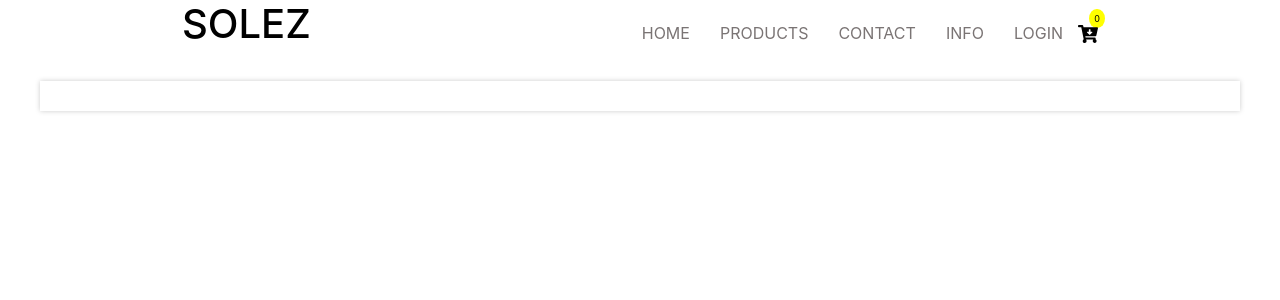
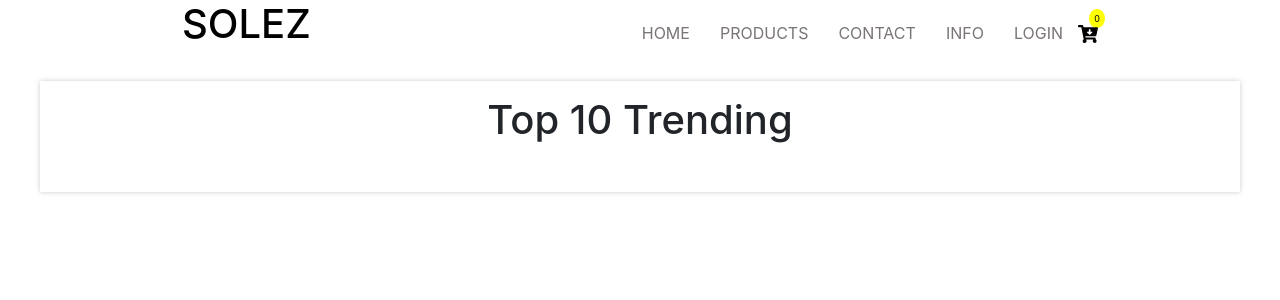
Before and after one commit to chrisclarkedev/Solez-Shop, a React (Create React App) app: page /info in a window 1280 px wide. Shown: the top 300 px of the page. Built offline with nearby package versions, Linux system fonts and the light colour scheme.

Commit message:
created info component and set it

```diff
--- a/src/components/Section.js
+++ b/src/components/Section.js
@@ -7,6 +7,7 @@ import Payment from './section/Payment';
 import Home from './section/Home';
 import Contact from './section/Contact';
 import Login from './section/Login';
+import Info from './section/Info';
 
 export class Section extends Component {
   render() {
@@ -16,6 +17,7 @@ export class Section extends Component {
         <Route path="/product" component={Products} exact />
         <Route path="/contact" component={Contact} exact />
         <Route path="/login" component={Login} exact />
+        <Route path="/info" component={Info} exact />
         <Route path="/product/:id" component={Details} />
         <Route path="/cart" component={Cart} />
         <Route path="/payment" component={Payment} />
--- /dev/null
+++ b/src/components/section/Info.js
@@ -0,0 +1,13 @@
+import React, { Component } from 'react';
+
+export class Info extends Component {
+  render() {
+    return (
+      <div>
+        <h1>Top 10 Trending</h1>
+      </div>
+    );
+  }
+}
+
+export default Info;
--- a/src/components/styles/Login.css
+++ b/src/components/styles/Login.css
@@ -49,7 +49,7 @@
 /*
 MEDIA QUERY  */
 
-@media (max-width: 650px) {
+@media (max-width: 850px) {
   .login img {
     border-top-right-radius: 5%;
     border-bottom-right-radius: 8%;
```
